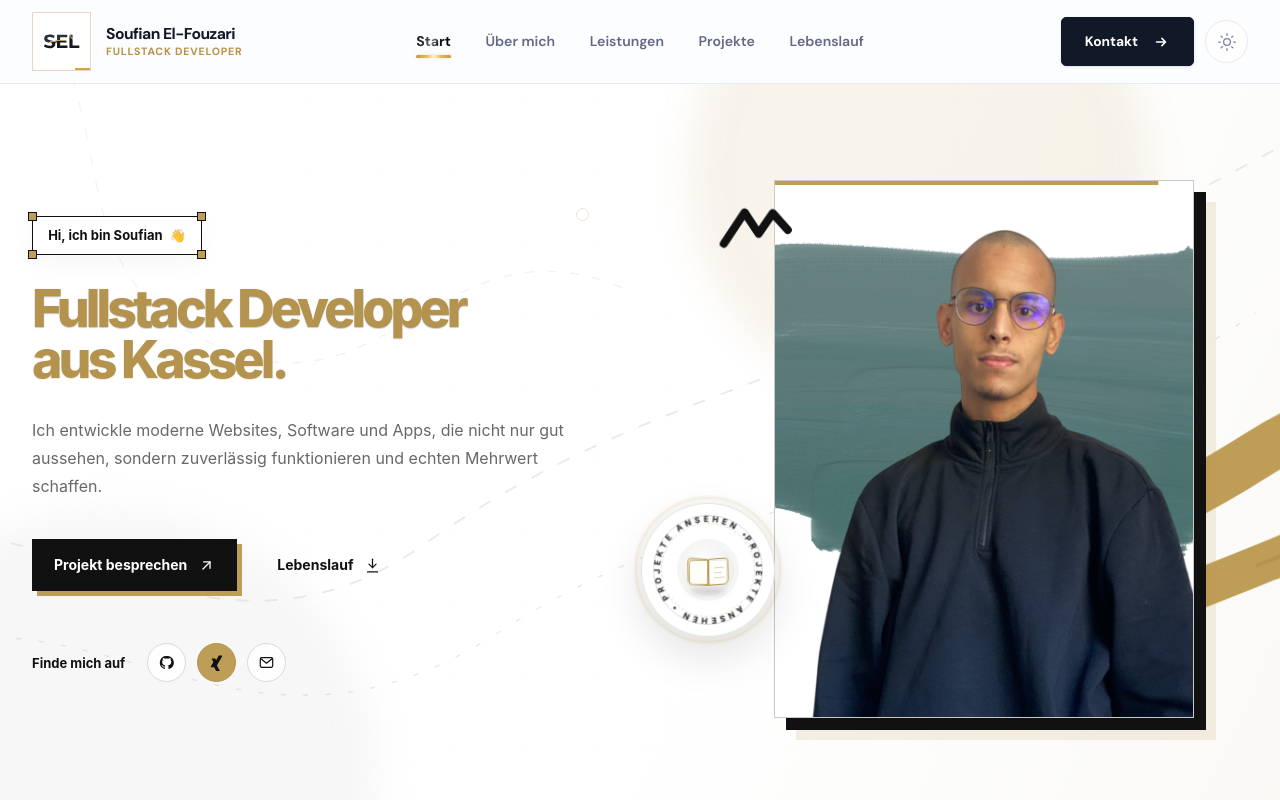
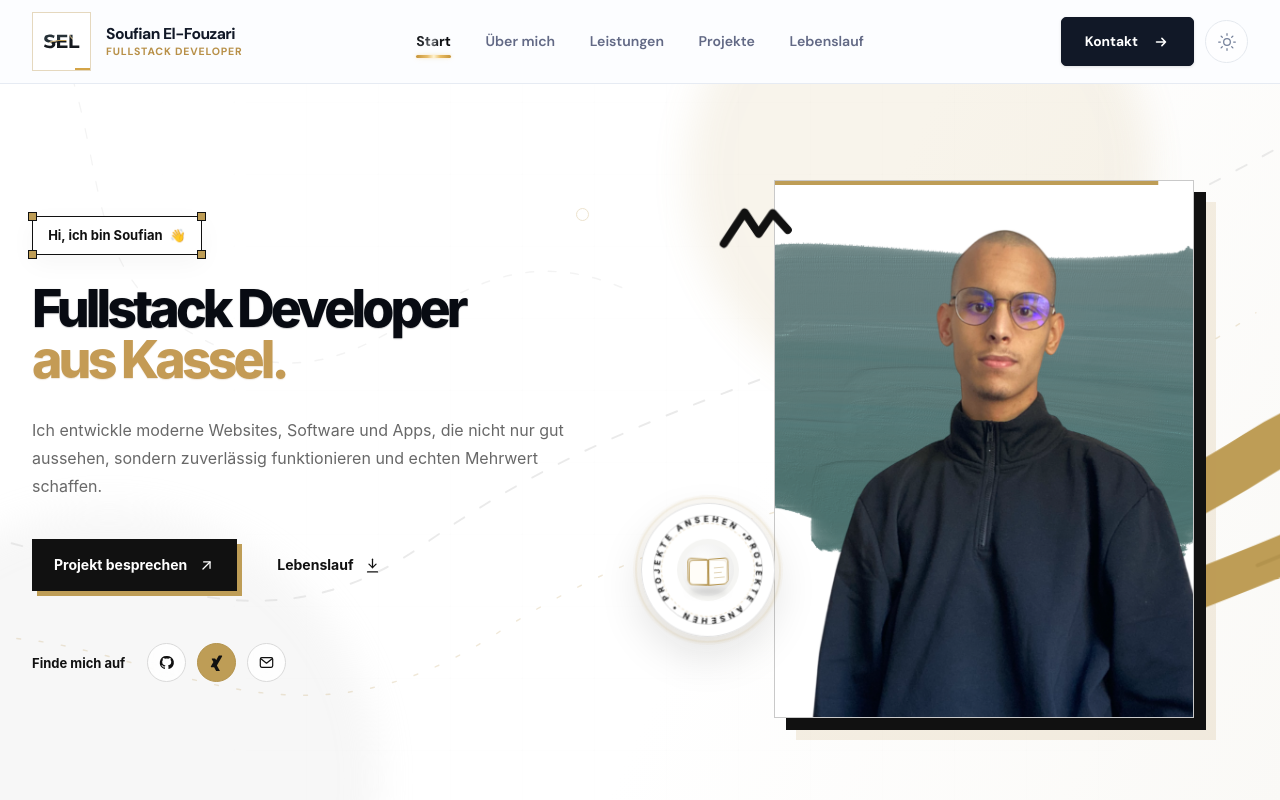
Before and after one commit to SoufianElfouzari/soufian-elfouzari-porfolio, a React (Vite) app: page / in a window 1280 px wide. Shown: the top 800 px of the page. Built offline with nearby package versions, Linux system fonts and the light colour scheme.

Commit message:
Fix hero heading colors with specific selectors

```diff
--- a/src/pages/Home/components/Hero/Hero.css
+++ b/src/pages/Home/components/Hero/Hero.css
@@ -1302,3 +1302,13 @@
 @media (max-width: 560px) {
   .hero__title { font-size: clamp(30px, 7.2vw, 42px); }
 }
+
+/* Override the generic .hero__title span gold rule explicitly */
+.hero__title .hero__title-main {
+  color: #080b12;
+  -webkit-text-fill-color: #080b12;
+}
+.hero__title .hero__title-location {
+  color: #c49b55;
+  -webkit-text-fill-color: #c49b55;
+}
```
